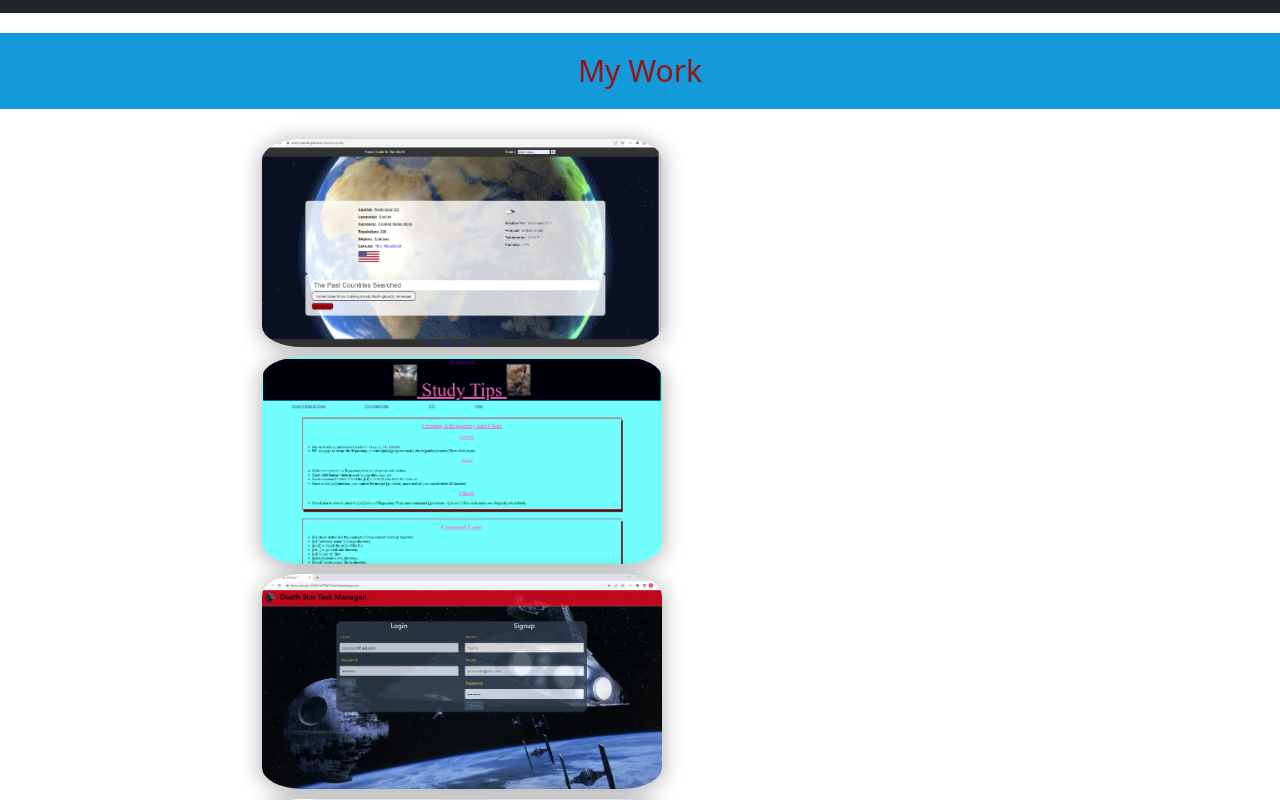
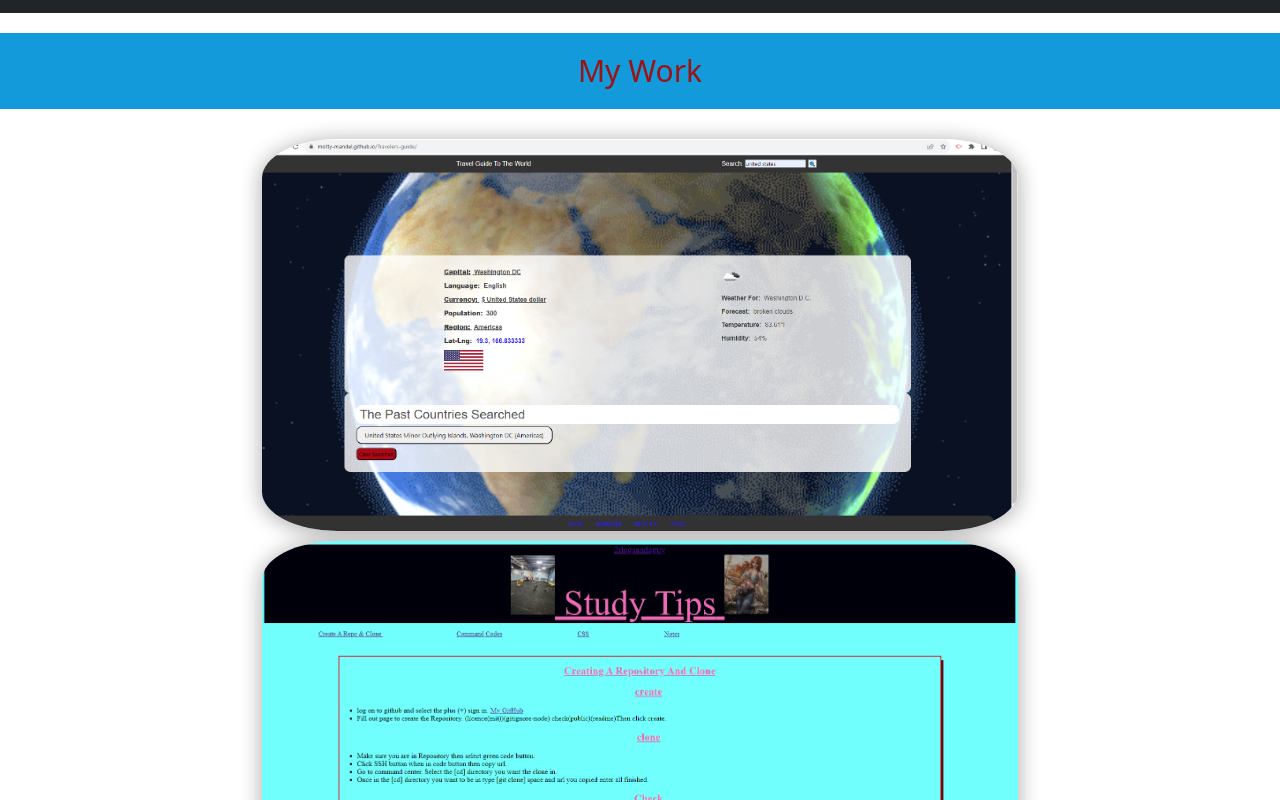
Before and after one commit to 2dogsandaguy/new-majestic-profile, a React (Vite) app: page /my-work in a window 1280 px wide. Shown: the part 560-1360 px from the top of the page. Built offline with nearby package versions, Linux system fonts and the light colour scheme.

Commit message:
fixed path to images  in mywork.jsx

```diff
--- a/src/routes/MyWork.css
+++ b/src/routes/MyWork.css
@@ -13,13 +13,13 @@
     display: flex;
     justify-content: space-evenly;
     align-items: center;
-    flex-wrap: wrap;
+    flex-direction: column;
     margin-top: 20px;
 }
 
 .projects {
-    max-width: 400px;
-    max-height: 600px;
+    max-width: 100%;
+
     overflow: hidden;
     position: relative;
     border-radius: 10%;
@@ -92,3 +92,10 @@
         max-width: 100%;
     }
 }
+/* Media query for screens up to 875 pixels wide */
+@media only screen and (min-width: 876px) {
+    .flex-row .wrapper {
+        flex-direction: row; /* Switch back to row layout */
+        justify-content: space-evenly;
+    }
+}
--- a/src/routes/MyWork.jsx
+++ b/src/routes/MyWork.jsx
@@ -1,6 +1,6 @@
 import './MyWork.css';
 
-import firstProject from '../assets/images/first-project.png';
+import firstProject from '../assets/images/first-Project.png';
 import QuizApp from '../assets/images/quizApp.png';
 import Project2 from '../assets/images/project2.png';
 import StudyTips from '../assets/images/studyTips.png';
@@ -41,6 +41,7 @@ const projects = [
 
 const MyWork = () => {
   return (
+
     <section className="flex-row">
       <h2 id="My-Work">My Work</h2>
 
```
Also changed, not shown: 1 other file (tests, documents, lock files or other folders).
